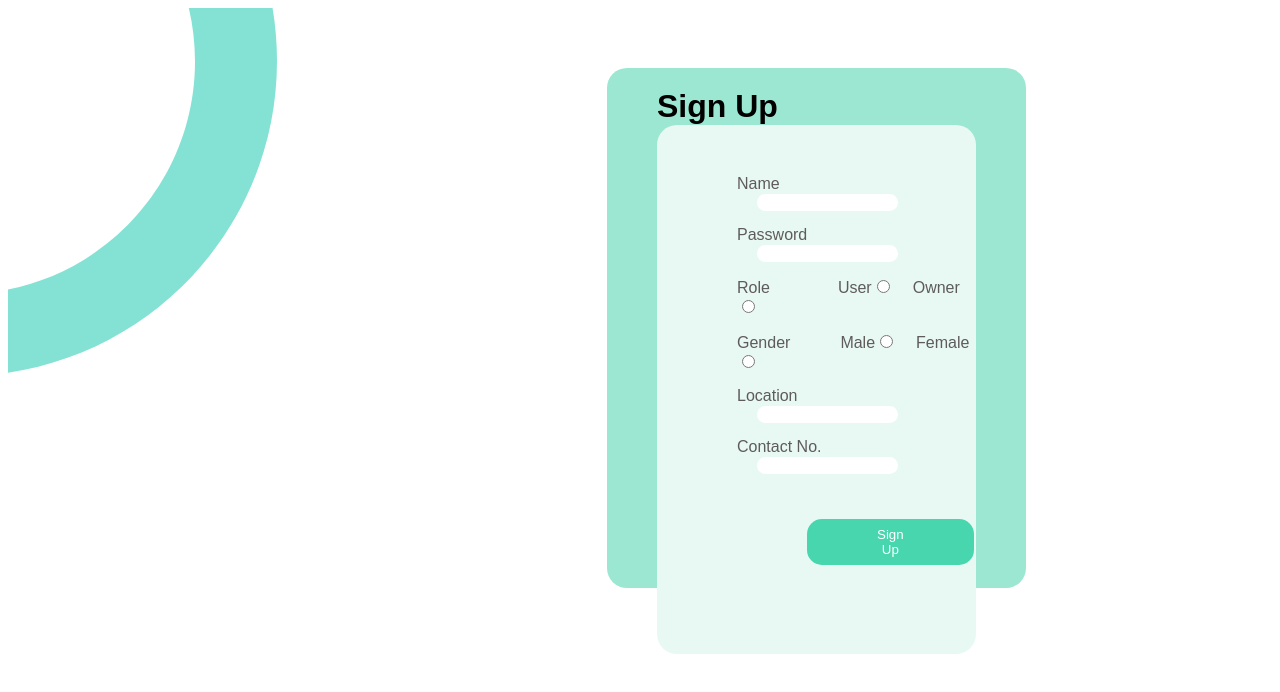
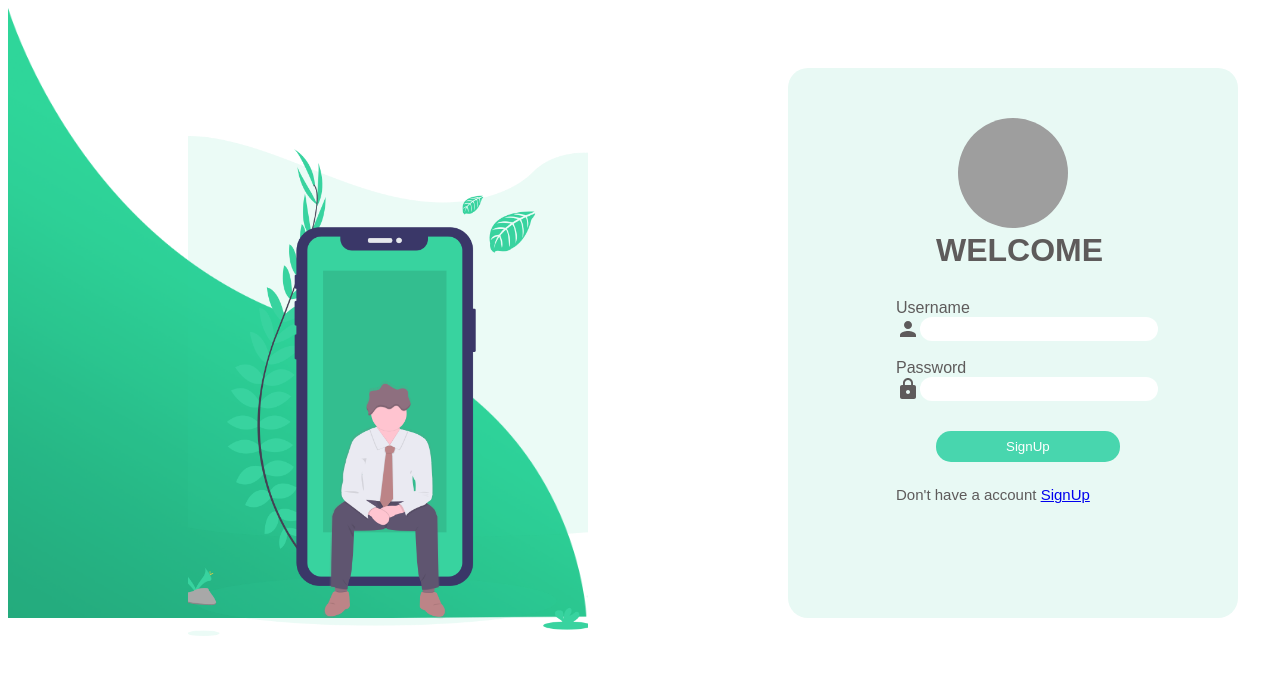
Before and after one commit to KDDilshan/NSBM-Boarding-House-Finder, a React (Create React App) app: page / in a window 1280 px wide. Shown: the top 692 px of the page. Built offline with nearby package versions, Linux system fonts and the light colour scheme; grey boxes are pictures that could not be loaded.

Commit message:
browser update

```diff
--- a/src/App.js
+++ b/src/App.js
@@ -1,12 +1,17 @@
-//import Login from "./Pages/LoginPage/Login";
-//import {BrowserRouter as Router,Route,Switch} from 'react'
+import Login from "./Pages/LoginPage/Login";
+import {BrowserRouter,Routes,Route} from 'react-router-dom';
 import SignUp from "./Pages/SignUpPage/SignUp";
 
 function App() {
   return (
-    <div>
-      <SignUp/>
-    </div>
+   <div>
+    <BrowserRouter>
+        <Routes>
+          <Route path="/" element={<Login/>}></Route>
+          <Route path="/Signup" element={<SignUp/>}></Route>
+        </Routes>
+    </BrowserRouter>
+   </div>
   );
 }
 
```
